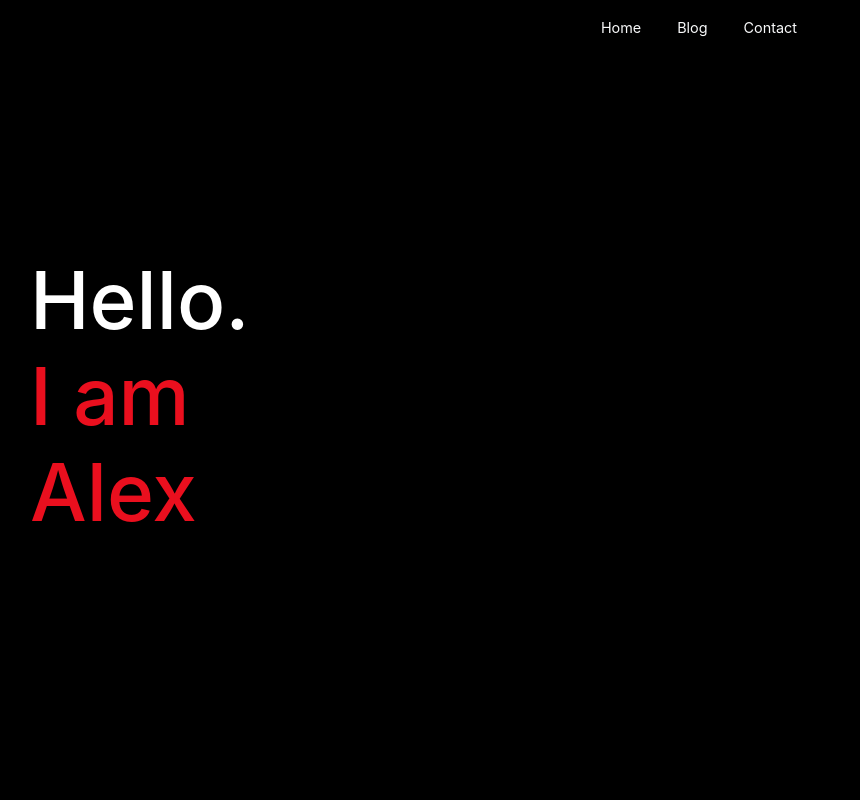
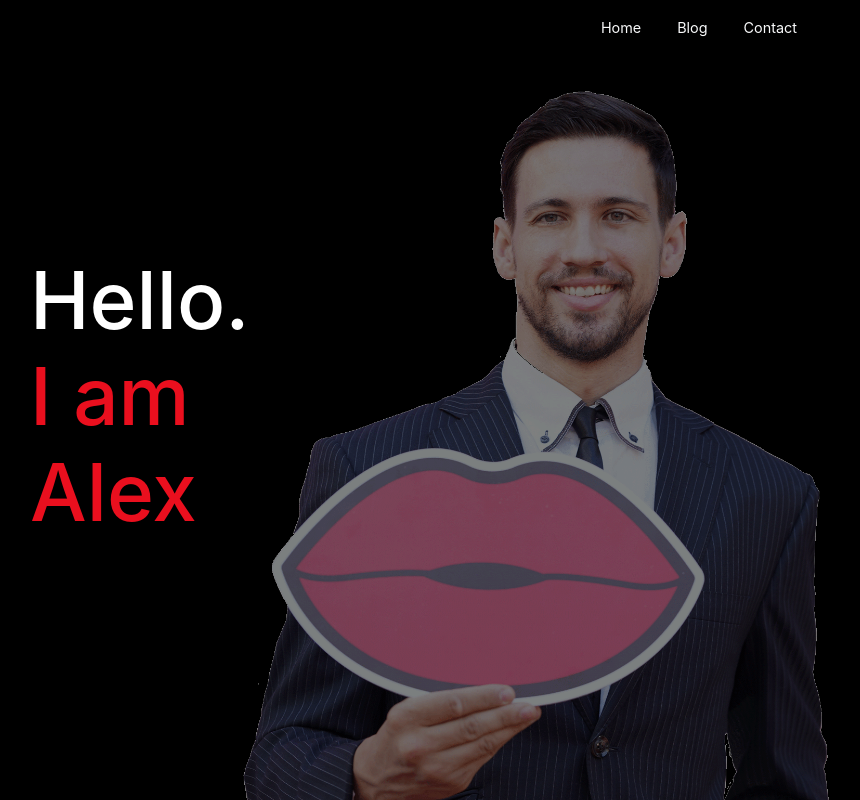
Before and after one commit to dred0109/PersonalWebsite, a plain HTML site: page blog.html in a window 1280 px wide. Shown: the whole page, without its empty margins (210-1070 px from the left). Drawn offline with nearby package versions, Linux system fonts and the light colour scheme.

Commit message:
Update style.css

```diff
--- a/style.css
+++ b/style.css
@@ -820,8 +820,8 @@ a.text-color-red:visited {
   right: 0;
   bottom: 0;
   left: 35%;
-  background: -webkit-gradient(linear, left top, left bottom, from(rgba(0, 0, 0, 0.5)), to(rgba(0, 0, 0, 0.5))), url(..//images/bg-blog.png);
-  background: linear-gradient(rgba(0, 0, 0, 0.5), rgba(0, 0, 0, 0.5)), url(..//Alex_portfolio/images/bg-blog.png);
+  background: -webkit-gradient(linear, left top, left bottom, from(rgba(0, 0, 0, 0.5)), to(rgba(0, 0, 0, 0.5))), url(/images/bg-blog.png);
+  background: linear-gradient(rgba(0, 0, 0, 0.5), rgba(0, 0, 0, 0.5)), url(/images/bg-blog.png);
   background-repeat: no-repeat;
   background-size: cover;
   background-position: center;
```
